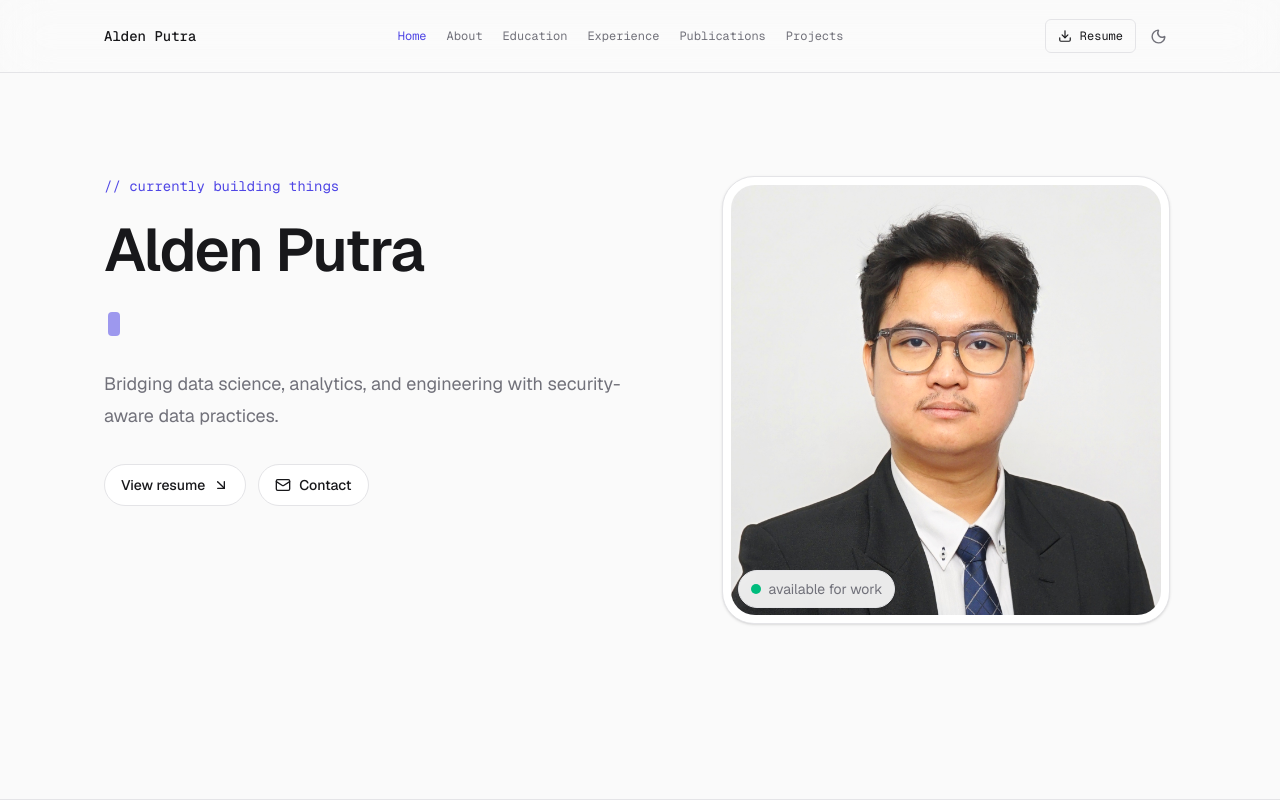
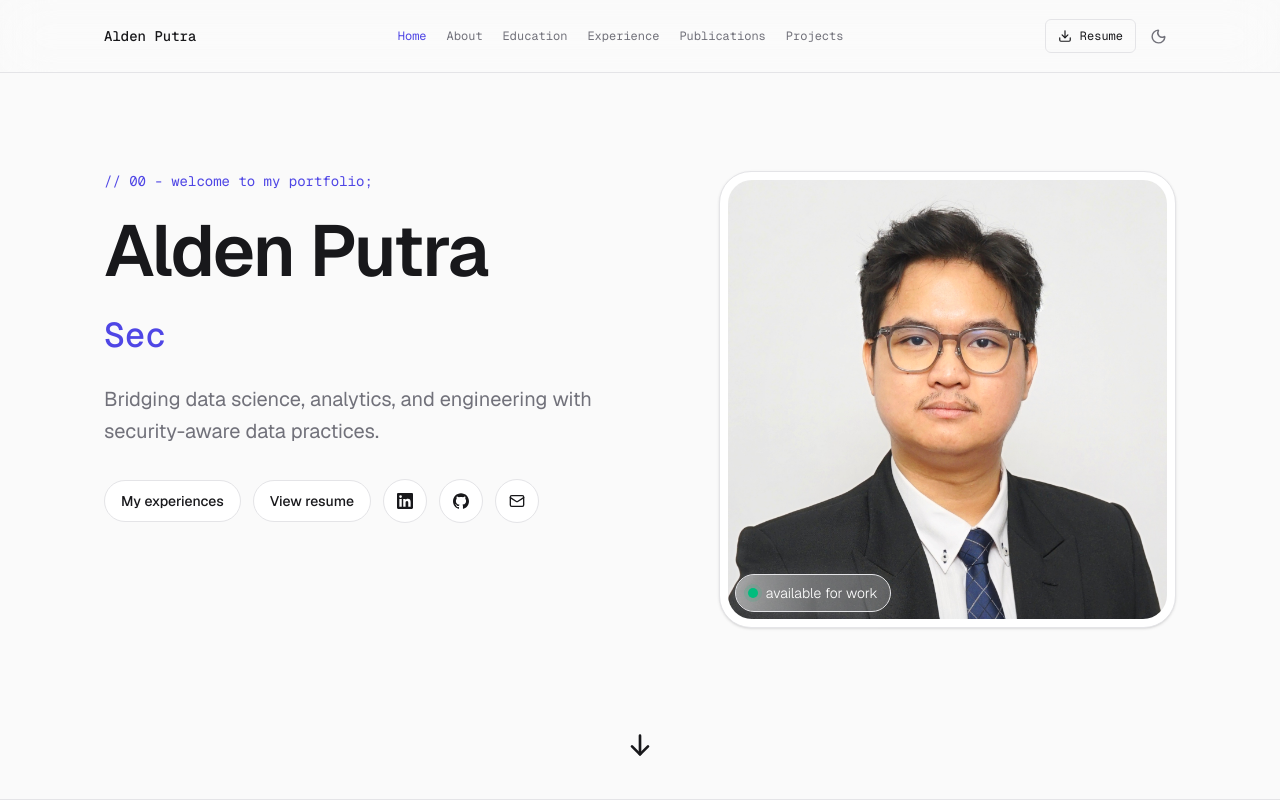
Before and after one commit to aldenaputra/webporto-v3, a Next.js app: page / in a window 1280 px wide. Shown: the top 800 px of the page. Built offline with nearby package versions, Linux system fonts and the light colour scheme.

Commit message:
hero section revisions and adjustment, minor detail adjustment and usability fix

```diff
--- a/components/sections/about.tsx
+++ b/components/sections/about.tsx
@@ -9,7 +9,7 @@ export function About() {
       <div className="mx-auto grid w-full max-w-6xl gap-10 px-6 py-20 sm:px-8 lg:grid-cols-[1.05fr_0.95fr] lg:px-10 lg:py-24">
         <div>
           <SectionHeading
-            eyebrow="// 02 — about"
+            eyebrow="// 01 — about me;"
             title="About"
             description="A practitioner at the intersection of data, analytics, and security-aware systems."
           />
--- a/components/sections/education.tsx
+++ b/components/sections/education.tsx
@@ -6,7 +6,7 @@ export function Education() {
     <section id="education" className="border-b border-[var(--border)]">
       <div className="mx-auto w-full max-w-6xl px-6 py-20 sm:px-8 lg:px-10 lg:py-24">
         <SectionHeading
-          eyebrow="// 03 — education"
+          eyebrow="// 02 — education journey;"
           title="Education"
           description="A progression rooted in computer science, data systems, and security-aware computing."
         />
--- a/components/sections/experience.tsx
+++ b/components/sections/experience.tsx
@@ -35,7 +35,7 @@ export function Experience() {
     <section id="experience" className="border-b border-[var(--border)]">
       <div className="mx-auto w-full max-w-6xl px-6 py-20 sm:px-8 lg:px-10 lg:py-24">
         <SectionHeading
-          eyebrow="// 04 — experience"
+          eyebrow="// 03 — professional work experiences;"
           title="Experience"
           description="Hands-on work across analytics, reporting, and security-aware operational systems."
         />
--- a/components/sections/hero.tsx
+++ b/components/sections/hero.tsx
@@ -1,10 +1,11 @@
 "use client";
 
 import Image from "next/image";
-import { ArrowDownRight, Mail } from "lucide-react";
+import { Mail } from "lucide-react";
 import { useEffect, useState } from "react";
 
 import { profile } from "@/data/profile";
+import { SocialIcon } from "@/components/ui/social-icons";
 
 export function Hero() {
   const [displayRole, setDisplayRole] = useState(profile.roles[0] ?? "");
@@ -48,62 +49,115 @@ export function Hero() {
     return () => window.clearTimeout(timeout);
   }, [displayRole, isDeleting, reducedMotion, roleIndex]);
 
+  const linkedin = profile.socials.find((social) => social.label === "LinkedIn");
+  const github = profile.socials.find((social) => social.label === "GitHub");
+
   return (
     <section id="hero" className="flex min-h-[100svh] items-center border-b border-[var(--border)]">
-      <div className="mx-auto grid w-full max-w-6xl gap-12 px-6 py-24 sm:px-8 lg:grid-cols-[1.1fr_0.9fr] lg:px-10 lg:py-28">
+      <div className="mx-auto grid w-full max-w-6xl gap-14 px-6 py-24 sm:px-8 lg:grid-cols-[1.1fr_0.9fr] lg:px-10 lg:py-28">
         <div className="max-w-2xl">
+          {/* italic */}
           <p className="font-ui-mono text-sm text-[var(--accent)]">
-            // currently building things
+            // 00 - welcome to my portfolio;
           </p>
-          <h1 className="mt-6 text-4xl font-semibold tracking-tight sm:text-5xl lg:text-6xl">
+          <h1 className="mt-6 text-5xl font-semibold tracking-tight sm:text-6xl lg:text-7xl">
             {profile.name}
           </h1>
-          <div className="mt-6 flex min-h-10 items-center text-2xl font-medium text-[var(--text-muted)] sm:text-3xl">
+          <div className="mt-6 flex min-h-12 items-center text-2xl font-medium text-[var(--text-muted)] sm:text-3xl lg:text-[2.15rem]">
             <span className="font-ui-mono text-[var(--accent)]">{displayRole}</span>
             <span
               aria-hidden="true"
-              className={`ml-1 inline-block h-6 w-[0.6ch] rounded-sm bg-[var(--accent)] ${reducedMotion ? "opacity-0" : "animate-pulse"}`}
+              className={`ml-1 inline-block h-10 w-[0.12ch] rounded-[1px] bg-[var(--accent)] ${reducedMotion ? "opacity-0" : ""}`}
+              style={reducedMotion ? undefined : { animation: "blink 0.9s step-end infinite" }}
             />
           </div>
-          <p className="mt-6 text-lg leading-8 text-[var(--text-muted)]">
+          <p className="mt-6 text-lg leading-8 text-[var(--text-muted)] sm:text-xl">
             {profile.tagline}
           </p>
-          <div className="mt-8 flex flex-wrap gap-3">
+          <div className="mt-8 flex flex-wrap items-center gap-3">
+            <a
+              href="#experience"
+              className="inline-flex items-center gap-2 rounded-full border border-[var(--border)] bg-[var(--surface)] px-4 py-2.5 text-sm font-medium transition hover:border-[var(--accent)] hover:text-[var(--accent)]"
+            >
+              My experiences
+            </a>
             <a
               href="/CV ATS Alden V3.pdf"
-              className="inline-flex items-center gap-2 rounded-full border border-[var(--border)] bg-[var(--surface)] px-4 py-2.5 text-sm font-medium transition hover:border-[var(--accent)] hover:text-[var(--accent)]"
+              className="inline-flex items-center rounded-full border border-[var(--border)] bg-[var(--surface)] px-4 py-2.5 text-sm font-medium transition hover:border-[var(--accent)] hover:text-[var(--accent)]"
             >
               View resume
-              <ArrowDownRight aria-hidden="true" size={16} />
             </a>
+            {linkedin ? (
+              <a
+                href={linkedin.url}
+                target="_blank"
+                rel="noreferrer"
+                aria-label="Visit LinkedIn"
+                className="inline-flex size-11 items-center justify-center rounded-full border border-[var(--border)] bg-[var(--surface)] text-[var(--text-primary)] transition hover:border-[var(--accent)] hover:text-[var(--accent)]"
+              >
+                <SocialIcon icon="linkedin" />
+              </a>
+            ) : null}
+            {github ? (
+              <a
+                href={github.url}
+                target="_blank"
+                rel="noreferrer"
+                aria-label="Visit GitHub"
+                className="inline-flex size-11 items-center justify-center rounded-full border border-[var(--border)] bg-[var(--surface)] text-[var(--text-primary)] transition hover:border-[var(--accent)] hover:text-[var(--accent)]"
+              >
+                <SocialIcon icon="github" />
+              </a>
+            ) : null}
             <a
               href={`mailto:${profile.contact.email}`}
-              className="inline-flex items-center gap-2 rounded-full border border-[var(--border)] bg-[var(--surface)] px-4 py-2.5 text-sm font-medium transition hover:border-[var(--accent)] hover:text-[var(--accent)]"
+              aria-label="Send an email"
+              className="inline-flex size-11 items-center justify-center rounded-full border border-[var(--border)] bg-[var(--surface)] text-[var(--text-primary)] transition hover:border-[var(--accent)] hover:text-[var(--accent)]"
             >
               <Mail aria-hidden="true" size={16} />
-              Contact
             </a>
           </div>
         </div>
 
-        <div className="relative mx-auto flex w-full max-w-md items-end justify-center">
+        <div className="relative mx-auto flex w-full max-w-[32rem] items-end justify-center lg:max-w-[36rem]">
           <div className="relative overflow-hidden rounded-[2rem] border border-[var(--border)] bg-[var(--surface)] p-2 shadow-sm">
             <Image
               src={profile.image.src}
               alt={profile.image.alt}
-              width={720}
-              height={900}
+              width={760}
+              height={960}
               className="h-auto w-full rounded-[1.5rem] object-cover"
-              sizes="(min-width: 1024px) 40vw, 100vw"
+              sizes="(min-width: 1024px) 42vw, 100vw"
               priority
             />
           </div>
-          <div className="absolute bottom-4 left-4 inline-flex items-center gap-2 rounded-full border border-[var(--border)] bg-[var(--surface)]/90 px-3 py-2 text-sm text-[var(--text-muted)] backdrop-blur">
-            <span className="size-2.5 rounded-full bg-emerald-500" aria-hidden="true" />
-            available for work
-          </div>
+          {profile.availableForWork ? (
+            <div className="absolute bottom-4 left-4 inline-flex items-center gap-2 rounded-full border border-white/40 bg-white/25 px-3 py-2 text-sm font-light text-white shadow-[0_8px_30px_rgba(255,255,255,0.2)] backdrop-blur-2xl backdrop-saturate-200 before:absolute before:inset-0 before:rounded-full before:bg-gradient-to-r before:from-white/40 before:via-white/10 before:to-transparent before:content-[''] dark:border-white/15 dark:bg-white/10">
+              <span className="relative z-10 size-2.5 rounded-full bg-emerald-500 shadow-[0_0_0_4px_rgba(16,185,129,0.15)]" aria-hidden="true" />
+              <span className="relative z-10">available for work</span>
+            </div>
+          ) : null}
         </div>
       </div>
+      <a
+        href="#about"
+        aria-label="Scroll to about section"
+        className="absolute bottom-8 left-1/2 flex -translate-x-1/2 items-center justify-center text-[var(--text-primary)] transition hover:scale-105 hover:text-[var(--accent)]"
+      >
+        <svg
+          aria-hidden="true"
+          viewBox="0 0 24 24"
+          className="size-8 animate-[bounce_1.8s_ease-in-out_infinite]"
+          fill="none"
+          stroke="currentColor"
+          strokeWidth="2"
+          strokeLinecap="round"
+          strokeLinejoin="round"
+        >
+          <path d="M12 5v14" />
+          <path d="m6 13 6 6 6-6" />
+        </svg>
+      </a>
     </section>
   );
 }
--- a/components/sections/projects.tsx
+++ b/components/sections/projects.tsx
@@ -21,7 +21,7 @@ export function Projects() {
       <div className="mx-auto w-full max-w-6xl px-6 py-20 sm:px-8 lg:px-10 lg:py-24">
         <ScrollReveal>
           <SectionHeading
-            eyebrow="// 06 — projects"
+            eyebrow="// 05 — personal and academic projects;"
             title="Projects"
             description="Selected work that spans security, data systems, and applied analytics."
           />
--- a/components/sections/publications.tsx
+++ b/components/sections/publications.tsx
@@ -13,7 +13,7 @@ export function Publications() {
     <section id="publications" className="border-b border-[var(--border)]">
       <div className="mx-auto w-full max-w-6xl px-6 py-20 sm:px-8 lg:px-10 lg:py-24">
         <SectionHeading
-          eyebrow="// 05 — publications"
+          eyebrow="// 04 — research and publications;"
           title="Publications"
           description="Selected work that spans research, forecasting, and systems thinking."
         />
--- a/data/profile.ts
+++ b/data/profile.ts
@@ -11,7 +11,8 @@ export const navigationItems: NavigationItem[] = [
 
 export const profile: Profile = {
   name: "Alden Putra",
-  roles: ["Data Engineer", "Security-aware Analyst"],
+  roles: ["Analytics Engineer", "Security-aware Analyst", "Decision Intelligence", "IT Risk & Governance"],
+  availableForWork: true,
   tagline:
     "Bridging data science, analytics, and engineering with security-aware data practices.",
   bio: "A Computer Science graduate with a bachelor’s specialization in Database Technology and a master’s specialization in Information Security Management, currently awaiting graduation. My work sits at the intersection of analytics, business intelligence, data operations, and security-aware information management.",
--- a/data/types.ts
+++ b/data/types.ts
@@ -11,6 +11,7 @@ export interface NavigationItem {
 export interface Profile {
   name: string;
   roles: string[];
+  availableForWork: boolean;
   tagline: string;
   bio: string;
   image: { src: string; alt: string };
--- a/styles/globals.css
+++ b/styles/globals.css
@@ -66,6 +66,12 @@ body {
 .skip-link:focus {
   transform: translateY(0);
 }
+@keyframes blink {
+  50% {
+    opacity: 0;
+  }
+}
+
 @media (prefers-reduced-motion: reduce) {
   html {
     scroll-behavior: auto;
```
Also changed, not shown: components/navbar.tsx (+6 -3 lines), markdown/IMPLEMENTATION_CONTEXT.md (deleted, +0 -167 lines).
